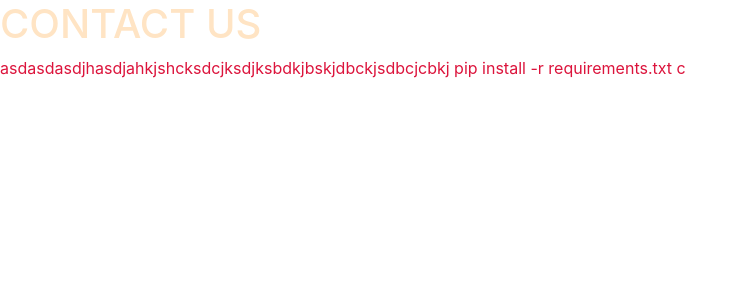
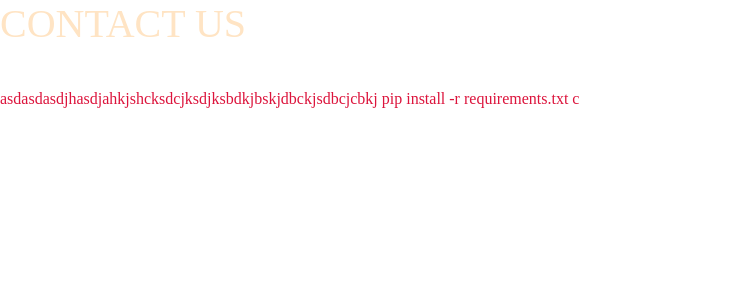
Before and after one commit to Rabinspoudel/initial, a Django app: template templates/contact.html in a window 1280 px wide. Shown: the top 300 px of the page, without its empty margins (0-748 px from the left). Run offline with Django 3.2, Linux system fonts and the light colour scheme; the template is opened without the code that fills it, so the values that code supplies are empty; some libraries are stand-ins or nearby versions.

Commit message:
that thap

```diff
--- a/templates/contact.html
+++ b/templates/contact.html
@@ -9,6 +9,7 @@
 
 <body>
 <h1>CONTACT US</h1>
+<marquee>samparka ko lagi :</marquee>
 <p>asdasdasdjhasdjahkjshcksdcjksdjksbdkjbskjdbckjsdbcjcbkj
 
     pip install -r requirements.txt
--- a/templates/snippets/css.html
+++ b/templates/snippets/css.html
@@ -6,7 +6,14 @@
         color: bisque;
     }
 
+
     body{
         color: crimson;
+        font-family: "Monotype Corsiva";
+
+    }
+    marquee{
+        color: beige;
+        font-family: "Microsoft Sans Serif";
     }
 </style>
```
